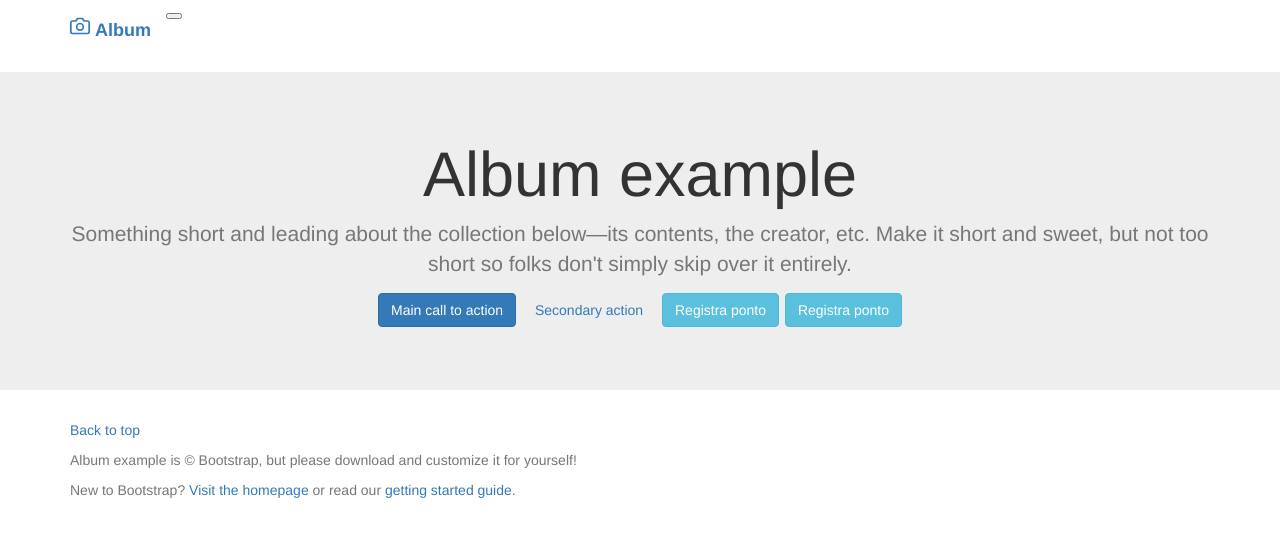
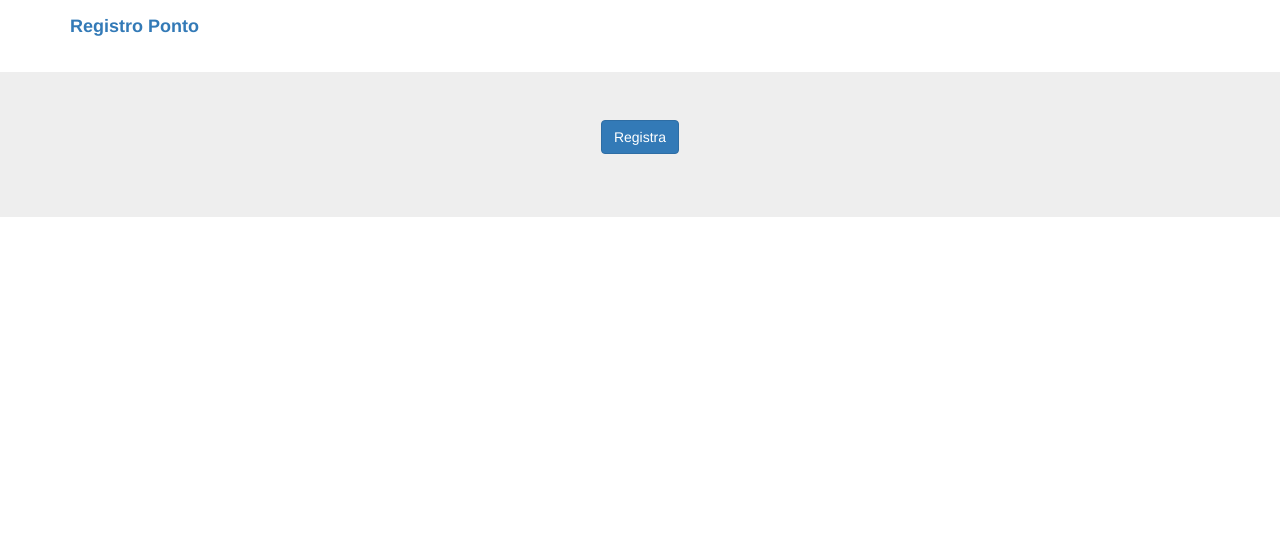
Before and after one commit to rickvig/senai-pos-edia-rhtech, a Django app: template rh/templates/index.html in a window 1280 px wide. Shown: the top 537 px of the page. Run offline with Django 4.2, Linux system fonts and the light colour scheme; the template is opened without the code that fills it, so the values that code supplies are empty; some libraries are stand-ins or nearby versions.

Commit message:
adicionando pagina de registro ponto funcionando

```diff
--- a/rh/templates/index.html
+++ b/rh/templates/index.html
@@ -1,55 +1,28 @@
 
 <!doctype html>
-<html lang="en">
+<html lang="pt">
   <head>
     <meta charset="utf-8">
     <meta name="viewport" content="width=device-width, initial-scale=1, shrink-to-fit=no">
     <meta name="description" content="">
     <meta name="author" content="">
-    <link rel="icon" href="/docs/4.0/assets/img/favicons/favicon.ico">
 
-    <title>Album example for Bootstrap</title>
+    <title>Registro Ponto</title>
 
     <link rel="canonical" href="https://getbootstrap.com/docs/4.0/examples/album/">
-
-    <!-- Bootstrap core CSS -->
-    <!-- Latest compiled and minified CSS -->
     <link rel="stylesheet" href="https://cdn.jsdelivr.net/npm/bootstrap@3.3.7/dist/css/bootstrap.min.css" integrity="sha384-BVYiiSIFeK1dGmJRAkycuHAHRg32OmUcww7on3RYdg4Va+PmSTsz/K68vbdEjh4u" crossorigin="anonymous">
 
-    <!-- Custom styles for this template -->
-    <link href="album.css" rel="stylesheet">
+    <script src="https://ajax.googleapis.com/ajax/libs/jquery/3.6.0/jquery.min.js"></script>
   </head>
 
   <body>
 
     <header>
-      <div class="collapse bg-dark" id="navbarHeader">
-        <div class="container">
-          <div class="row">
-            <div class="col-sm-8 col-md-7 py-4">
-              <h4 class="text-white">About</h4>
-              <p class="text-muted">Add some information about the album below, the author, or any other background context. Make it a few sentences long so folks can pick up some informative tidbits. Then, link them off to some social networking sites or contact information.</p>
-            </div>
-            <div class="col-sm-4 offset-md-1 py-4">
-              <h4 class="text-white">Contact</h4>
-              <ul class="list-unstyled">
-                <li><a href="#" class="text-white">Follow on Twitter</a></li>
-                <li><a href="#" class="text-white">Like on Facebook</a></li>
-                <li><a href="#" class="text-white">Email me</a></li>
-              </ul>
-            </div>
-          </div>
-        </div>
-      </div>
       <div class="navbar navbar-dark bg-dark box-shadow">
         <div class="container d-flex justify-content-between">
           <a href="#" class="navbar-brand d-flex align-items-center">
-            <svg xmlns="http://www.w3.org/2000/svg" width="20" height="20" viewBox="0 0 24 24" fill="none" stroke="currentColor" stroke-width="2" stroke-linecap="round" stroke-linejoin="round" class="mr-2"><path d="M23 19a2 2 0 0 1-2 2H3a2 2 0 0 1-2-2V8a2 2 0 0 1 2-2h4l2-3h6l2 3h4a2 2 0 0 1 2 2z"></path><circle cx="12" cy="13" r="4"></circle></svg>
-            <strong>Album</strong>
+            <strong>Registro Ponto</strong>
           </a>
-          <button class="navbar-toggler" type="button" data-toggle="collapse" data-target="#navbarHeader" aria-controls="navbarHeader" aria-expanded="false" aria-label="Toggle navigation">
-            <span class="navbar-toggler-icon"></span>
-          </button>
         </div>
       </div>
     </header>
@@ -58,28 +31,25 @@
 
       <section class="jumbotron text-center">
         <div class="container">
-          <h1 class="jumbotron-heading">Album example</h1>
-          <p class="lead text-muted">Something short and leading about the collection below—its contents, the creator, etc. Make it short and sweet, but not too short so folks don't simply skip over it entirely.</p>
-          <p>
-            <a href="#" class="btn btn-primary my-2">Main call to action</a>
-            <a href="#" class="btn btn-secondary my-2">Secondary action</a>
 
-            <a target="_blank"
-                class="btn btn-info"
-                href=""
-                onclick="registra_ponto()">
-                Registra ponto
-            </a>
-
-            <button class="btn btn-info"  onclick="registra_ponto();">
-                Registra ponto
+            <button class="btn btn-primary"  onclick="registra_ponto();">
+                Registra
             </button>
 
             <script>
                 function registra_ponto() {
-                    $.get('ponto', function (data) {
-                        alert("counter updated!");
-                    });
+                  $.ajax({
+                    url: "ponto",
+                    type: "GET",
+                    dataType: 'json',
+                    success: (data) => {
+                      console.log(data)
+                      alert(data.response)
+                    },
+                    error: (err) => {
+                      alert(err.response)
+                    },
+                  });
                 }
             </script>
           </p>
@@ -91,21 +61,20 @@
     <footer class="text-muted">
       <div class="container">
         <p class="float-right">
-          <a href="#">Back to top</a>
         </p>
-        <p>Album example is &copy; Bootstrap, but please download and customize it for yourself!</p>
-        <p>New to Bootstrap? <a href="../../">Visit the homepage</a> or read our <a href="../../getting-started/">getting started guide</a>.</p>
       </div>
     </footer>
 
     <!-- Bootstrap core JavaScript
     ================================================== -->
     <!-- Placed at the end of the document so the pages load faster -->
-    <script src="https://code.jquery.com/jquery-3.2.1.slim.min.js" integrity="sha384-KJ3o2DKtIkvYIK3UENzmM7KCkRr/rE9/Qpg6aAZGJwFDMVNA/GpGFF93hXpG5KkN" crossorigin="anonymous"></script>
-    <script>window.jQuery || document.write('<script src="../../assets/js/vendor/jquery-slim.min.js"><\/script>')</script>
-    <script src="../../assets/js/vendor/popper.min.js"></script>
+    <script src="https://code.jquery.com/jquery-3.2.1.min.js" integrity="sha384-KJ3o2DKtIkvYIK3UENzmM7KCkRr/rE9/Qpg6aAZGJwFDMVNA/GpGFF93hXpG5KkN" crossorigin="anonymous"></script>
+    <!-- <script>window.jQuery || document.write('<script src="../../assets/js/vendor/jquery.min.js"><\/script>')</script> -->
+
+    <script src="https://cdn.jsdelivr.net/npm/bootstrap@3.3.7/dist/js/bootstrap.min.js" integrity="sha384-Tc5IQib027qvyjSMfHjOMaLkfuWVxZxUPnCJA7l2mCWNIpG9mGCD8wGNIcPD7Txa" crossorigin="anonymous"></script>
+
+    <!-- <script src="../../assets/js/vendor/popper.min.js"></script> -->
     <!-- Latest compiled and minified JavaScript -->
-    <script src="https://cdn.jsdelivr.net/npm/bootstrap@3.3.7/dist/js/bootstrap.min.js" integrity="sha384-Tc5IQib027qvyjSMfHjOMaLkfuWVxZxUPnCJA7l2mCWNIpG9mGCD8wGNIcPD7Txa" crossorigin="anonymous"></script>
-    <script src="../../assets/js/vendor/holder.min.js"></script>
+    <!-- <script src="../../assets/js/vendor/holder.min.js"></script> -->
   </body>
 </html>
```
Also changed, not shown: rh/views.py (+49 -26 lines), README.md.
